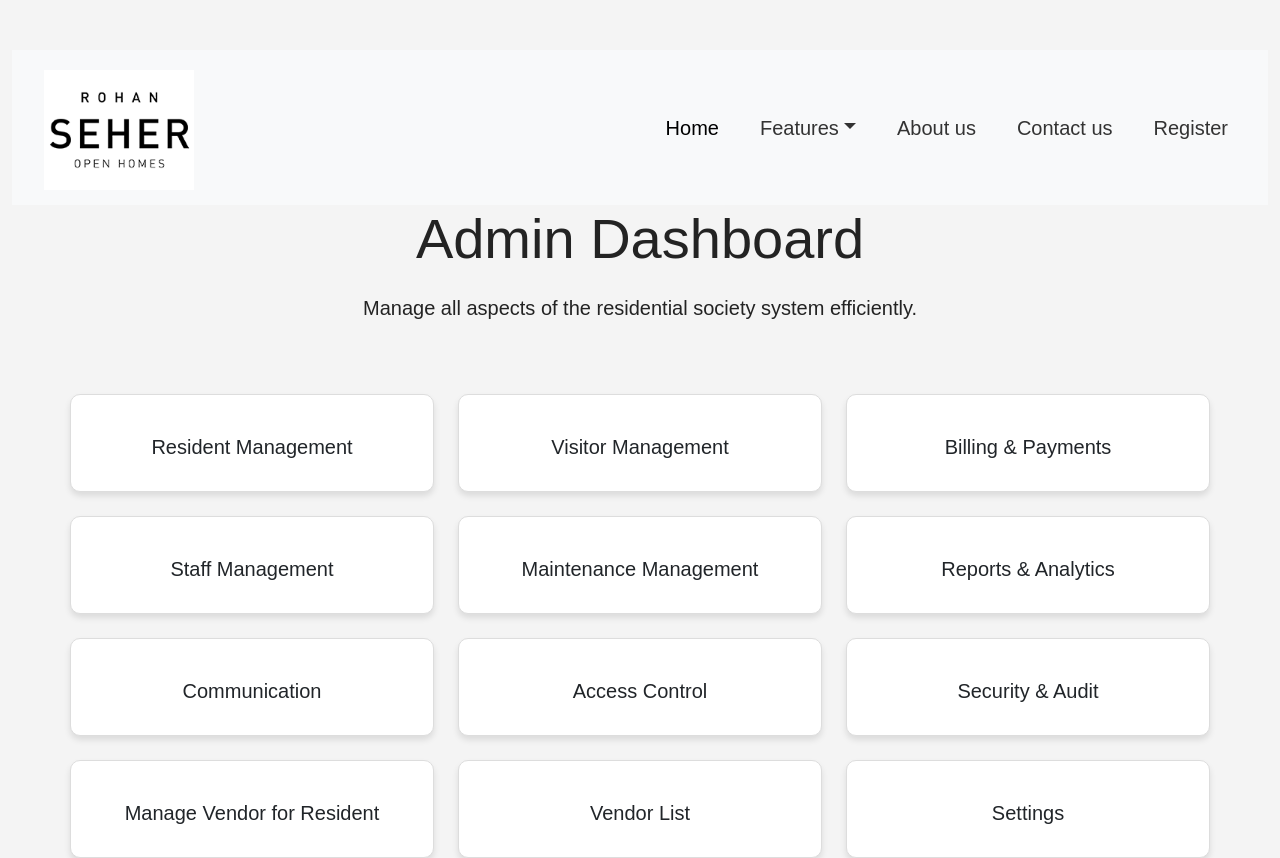
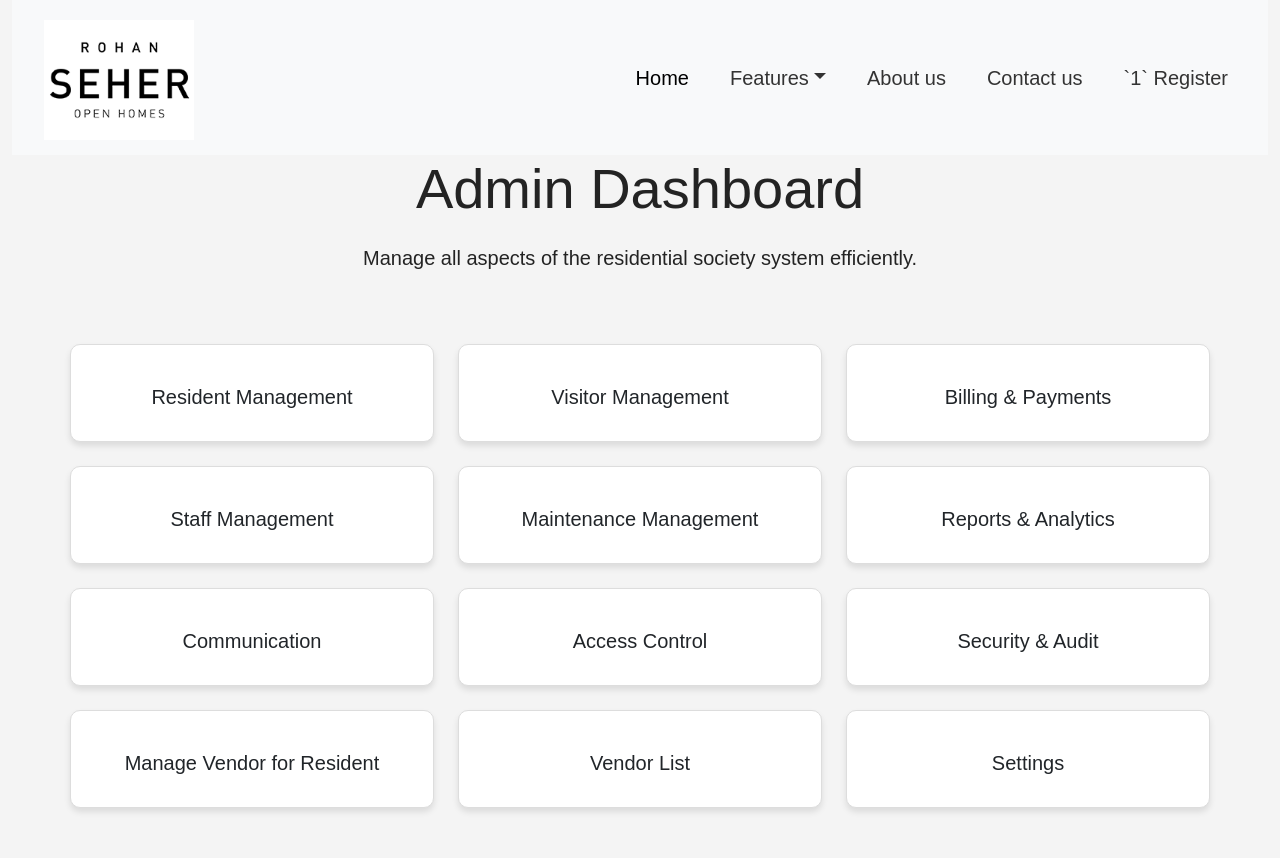
Before and after one commit to GRS18/Society_Management_System, a React (Create React App) app in the folder socitey/: page /admin in a window 1280 px wide. Shown: the top 858 px of the page. Built offline with nearby package versions, Linux system fonts and the light colour scheme; a web font is replaced by a local one.

Commit message:
update home page

```diff
--- a/socitey/src/components/admin/Admin_dashboard.js
+++ b/socitey/src/components/admin/Admin_dashboard.js
@@ -122,7 +122,7 @@ export default function Admin_dashboard() {
                   </Link>
                 </li>
                 <li className="nav-item">
-                  <Link className="nav-link" to="/register">
+                  <Link className="nav-link" to="/register">`1`
                     Register
                   </Link>
                 </li>
--- a/socitey/src/css/dashboard.css
+++ b/socitey/src/css/dashboard.css
@@ -8,6 +8,7 @@
   flex-direction: column; /* Adjust as per layout needs */
   align-items: center; /* Centers items horizontally */
   justify-content: center; /* Centers items vertically */
+  width:100%;
 }
 
 .hero {
@@ -103,7 +104,8 @@
   justify-content: space-between; /* Align logo on the left and buttons on the right */
   align-items: center; /* Vertically align items */
   padding: 10px 20px; /* Add padding for spacing */
-  margin-top: 50px;
+  /* margin-top: 50px; */
+  width: 100%;
 }
 
 .navbar-nav {
```
Also changed, not shown: socitey/src/assets/background.jpg.
